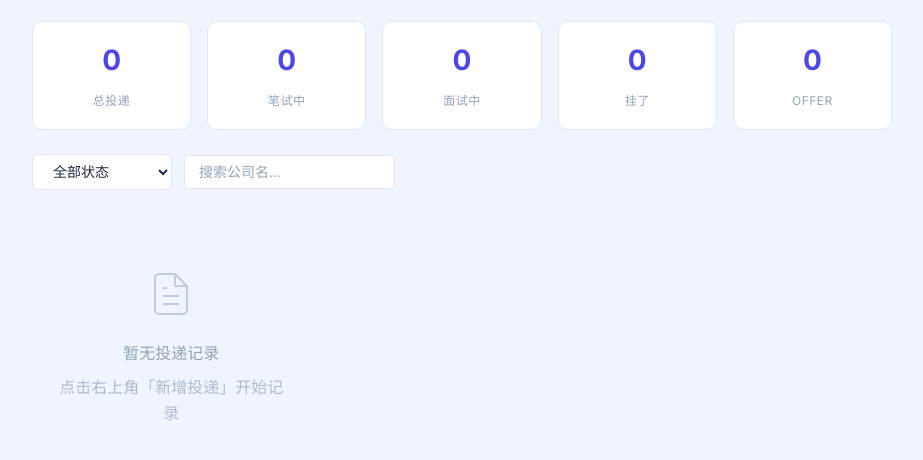
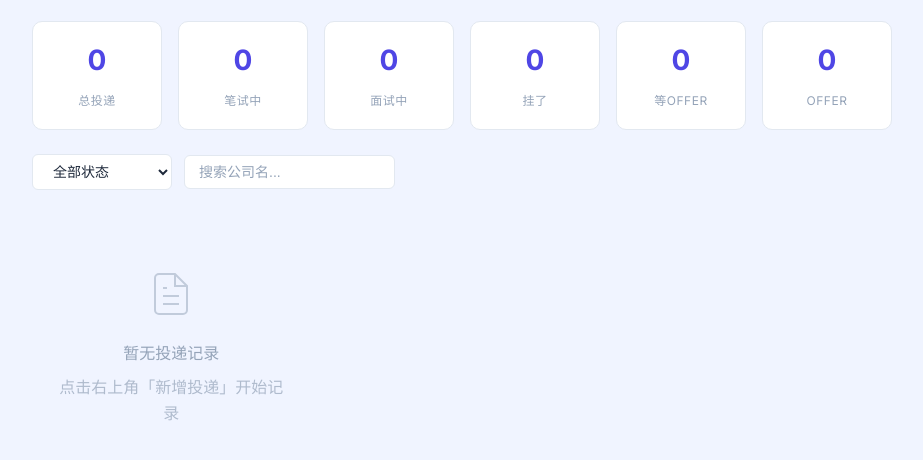
Before and after one commit to ikunhx/My-Offer-Way, a plain HTML site: page index.html in a window 1280 px wide. Shown: the part 82-542 px from the top of the page, without its empty margins (178-1101 px from the left). Drawn offline with Linux system fonts and the light colour scheme.

Commit message:
增加等offer统计面板

```diff
--- a/app.js
+++ b/app.js
@@ -390,6 +390,7 @@ function updateStats() {
     document.getElementById('testingCount').textContent = records.filter(r => r.status === '笔试中').length;
     document.getElementById('interviewCount').textContent = records.filter(r => r.status === '面试中').length;
     document.getElementById('rejectedCount').textContent = records.filter(r => r.status === '挂了').length;
+    document.getElementById('waitingCount').textContent = records.filter(r => r.status === '等offer').length;
     document.getElementById('offerCount').textContent = records.filter(r => r.status === '收到offer').length;
 }
 
--- a/index.html
+++ b/index.html
@@ -61,6 +61,10 @@
             <div class="stat-item">
                 <span class="stat-value" id="rejectedCount">0</span>
                 <span class="stat-label">挂了</span>
+            </div>
+            <div class="stat-item">
+                <span class="stat-value" id="waitingCount">0</span>
+                <span class="stat-label">等offer</span>
             </div>
             <div class="stat-item">
                 <span class="stat-value" id="offerCount">0</span>
--- a/style.css
+++ b/style.css
@@ -138,7 +138,7 @@ body {
 
 .stats-bar {
     display: grid;
-    grid-template-columns: repeat(5, 1fr);
+    grid-template-columns: repeat(6, 1fr);
     gap: 16px;
     margin-bottom: 24px;
 }
```
Also changed, not shown: 1 other file.
